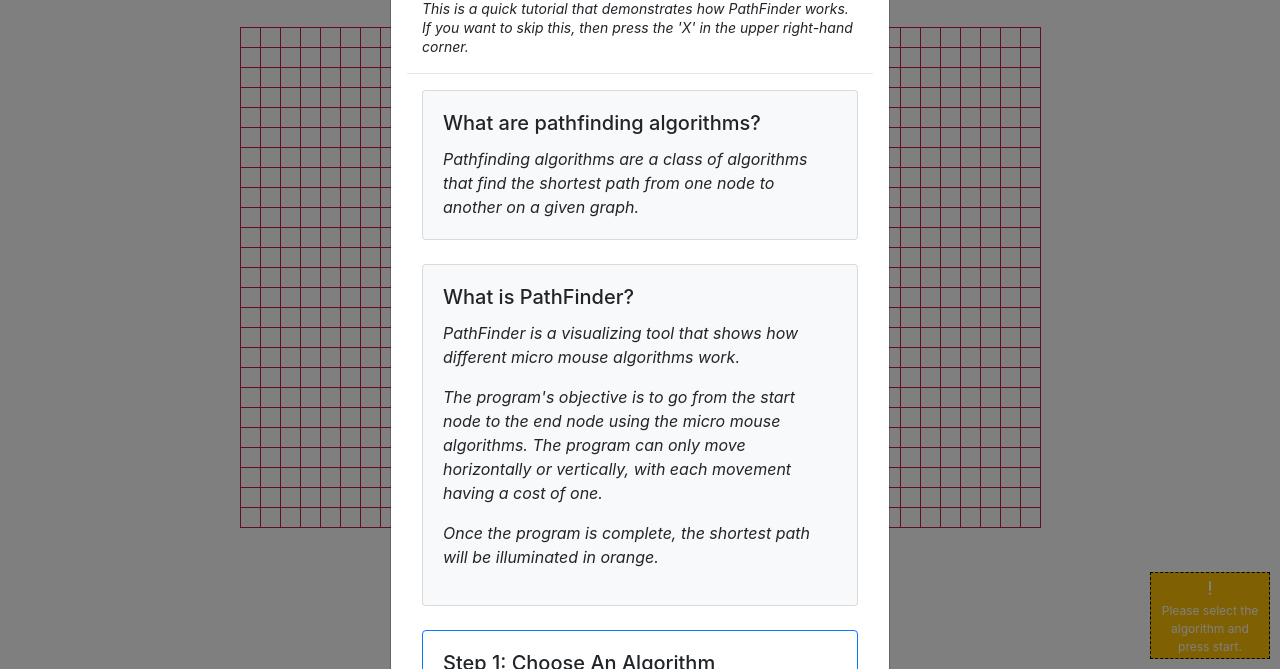
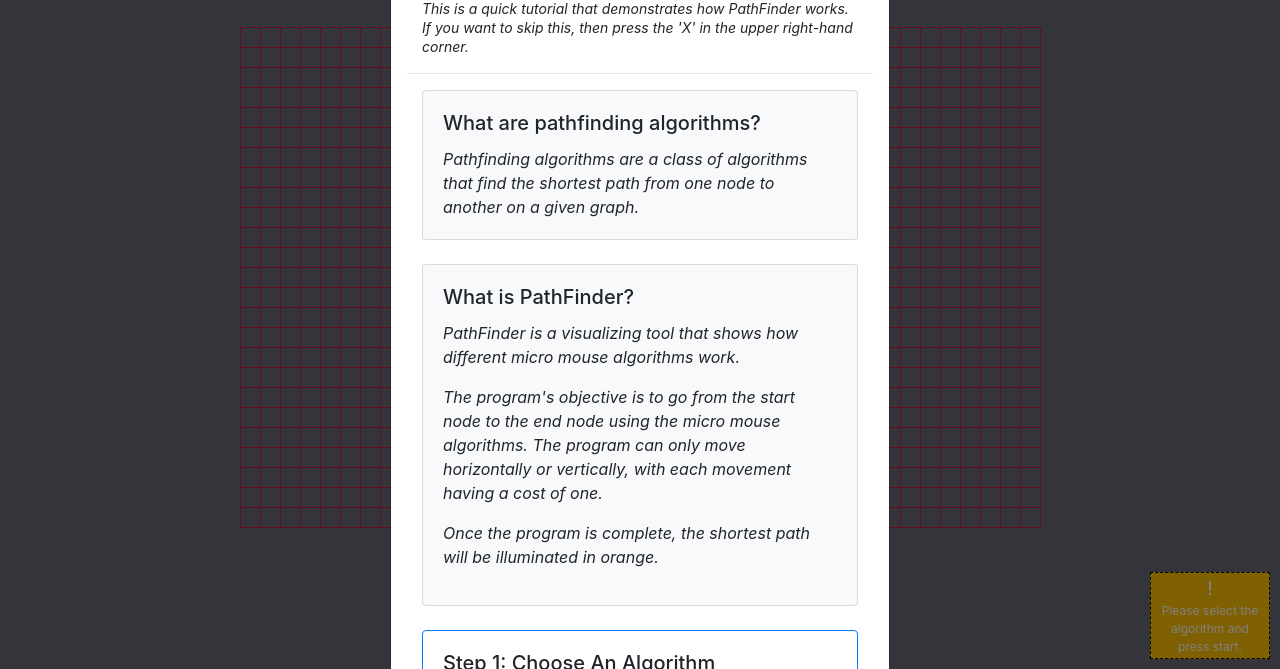
Before and after one commit to SwarnenduGanguli25/PathFinder, a plain HTML site: page index.html in a window 1280 px wide. Shown: the part 131-800 px from the top of the page. Drawn offline with nearby package versions, Linux system fonts and the light colour scheme.

Commit message:
Updating file

```diff
--- a/index.html
+++ b/index.html
@@ -7,7 +7,7 @@
 	<link rel="stylesheet" type="text/css" href="styles/magic.min.css">
 	<script src="https://kit.fontawesome.com/d1f3dd87b7.js" crossorigin="anonymous"></script>
 </head>
-<body>
+<body style="background-color: rgb(102, 106, 119);">
 	<nav class="navbar navbar-expand-sm fixed-top navbar-dark bg-dark" id="myNavbar">
   		<a class="navbar-brand" href="#" id="logo">PathFinder</a>
   		<button class="navbar-toggler" type="button" data-toggle="collapse" data-target="#navbarSupportedContent" aria-controls="navbarSupportedContent" aria-expanded="false" aria-label="Toggle navigation">
```
